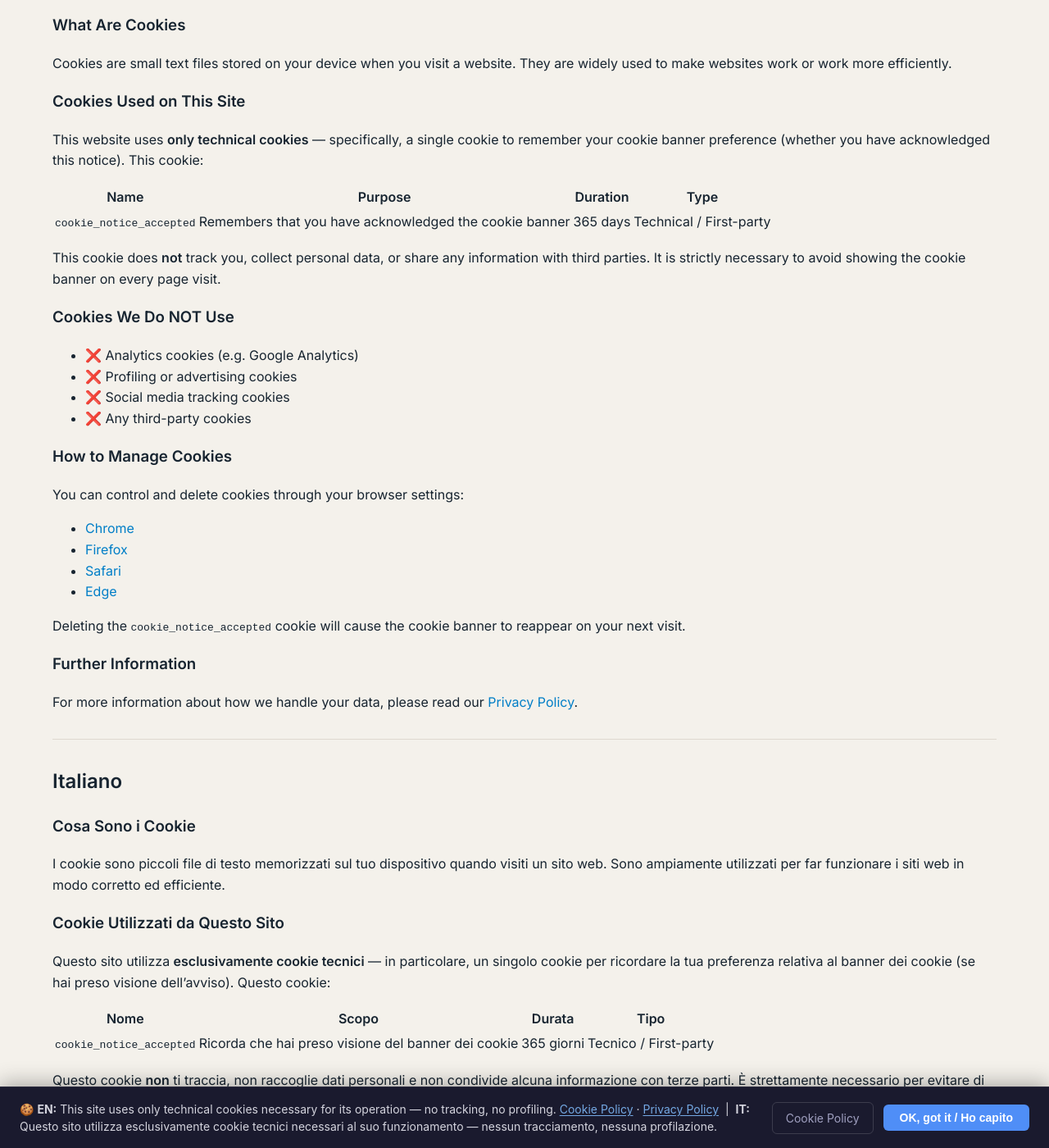
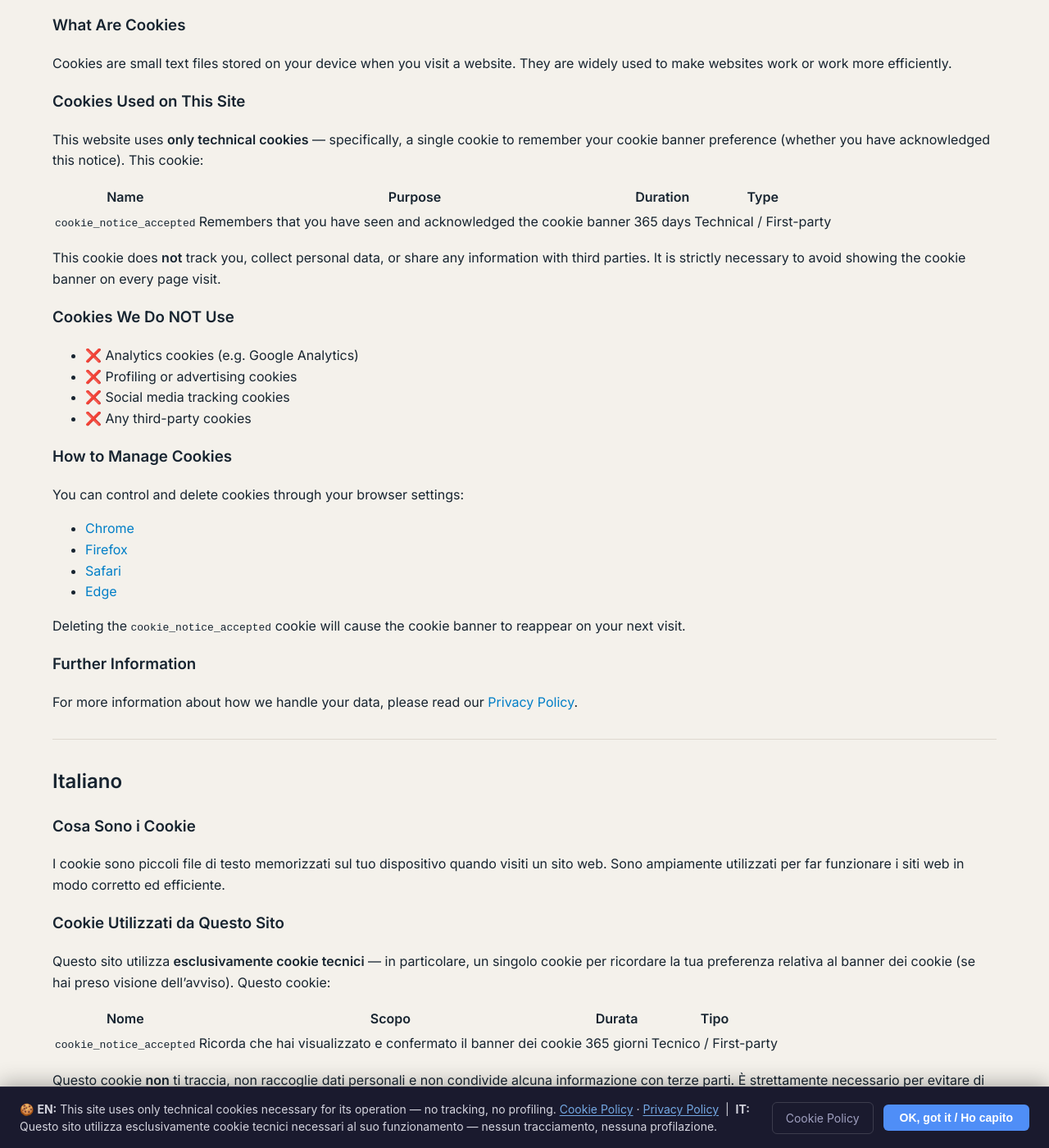
Before and after one commit to STaiMIC/staimic_web, a Jekyll site: the page built from cookies.md, in a window 1280 px wide and 1400 px high, scrolled down 588 px. Shown: the whole window at 82% size. Built offline with Jekyll 4.4.1, drawn with Linux system fonts in a browser that asks for light colours.

Commit message:
Update cookies.md

```diff
--- a/cookies.md
+++ b/cookies.md
@@ -22,7 +22,7 @@ This website uses **only technical cookies** — specifically, a single cookie t
 
 | Name | Purpose | Duration | Type |
 |------|---------|----------|------|
-| `cookie_notice_accepted` | Remembers that you have acknowledged the cookie banner | 365 days | Technical / First-party |
+| `cookie_notice_accepted` | Remembers that you have seen and acknowledged the cookie banner | 365 days | Technical / First-party |
 
 This cookie does **not** track you, collect personal data, or share any information with third parties. It is strictly necessary to avoid showing the cookie banner on every page visit.
 
@@ -62,7 +62,7 @@ Questo sito utilizza **esclusivamente cookie tecnici** — in particolare, un si
 
 | Nome | Scopo | Durata | Tipo |
 |------|-------|--------|------|
-| `cookie_notice_accepted` | Ricorda che hai preso visione del banner dei cookie | 365 giorni | Tecnico / First-party |
+| `cookie_notice_accepted` | Ricorda che hai visualizzato e confermato il banner dei cookie | 365 giorni | Tecnico / First-party |
 
 Questo cookie **non** ti traccia, non raccoglie dati personali e non condivide alcuna informazione con terze parti. È strettamente necessario per evitare di mostrare il banner dei cookie ad ogni visita.
 
```
